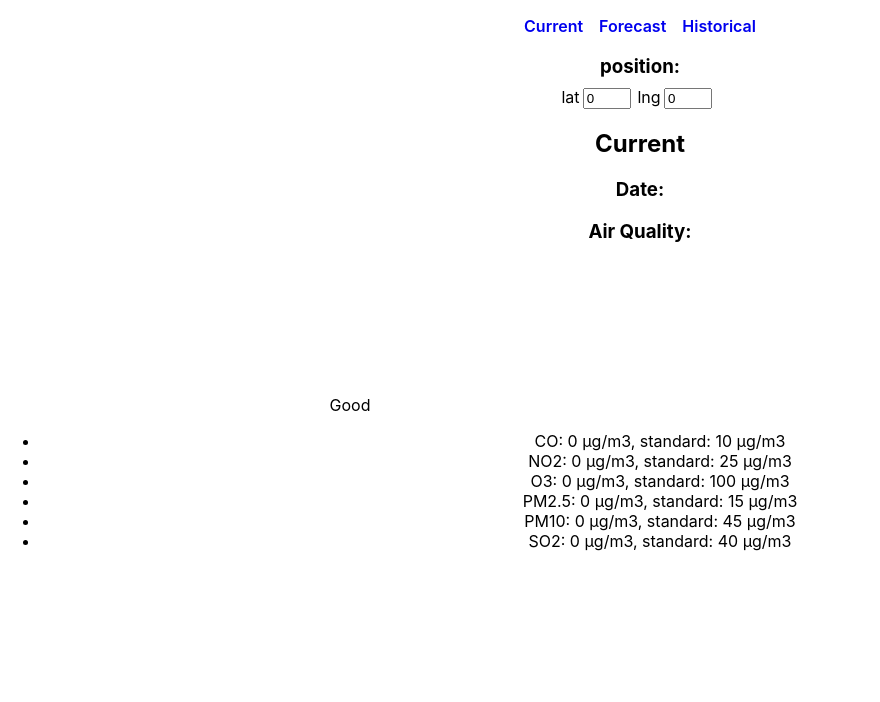
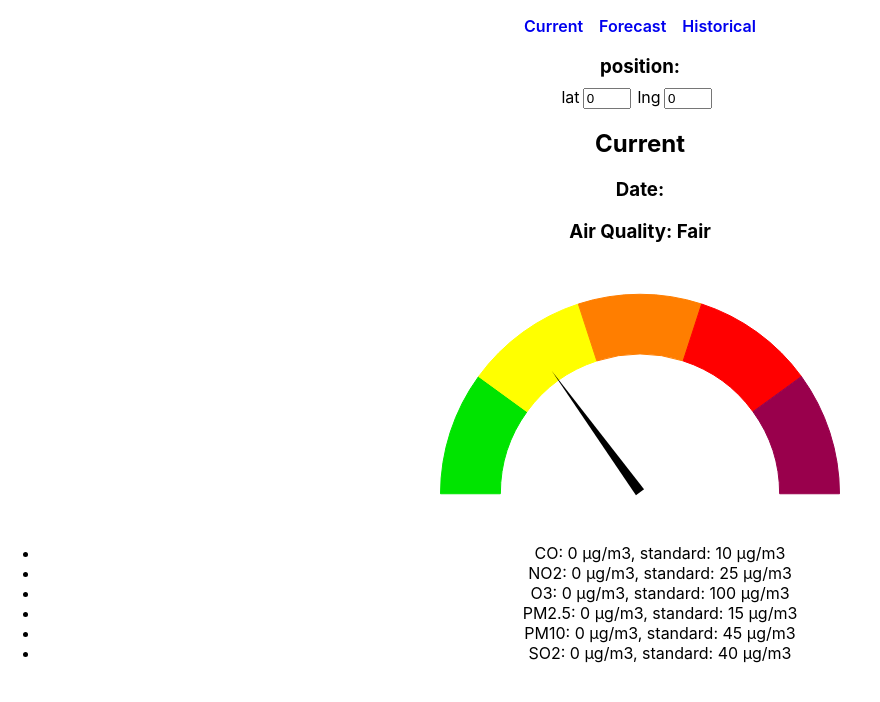
Before and after one commit to karolina269/aeroallergens, a React (Create React App) app: page /current in a window 1280 px wide. Shown: the top 702 px of the page, without its empty margins (0-880 px from the left). Built offline with nearby package versions, Linux system fonts and the light colour scheme; no server answers.

Commit message:
air quality gauge chart needle size and placement

```diff
--- a/src/views/Current.css
+++ b/src/views/Current.css
@@ -1,3 +1,4 @@
 .airQualityChart {
   max-width: 400px;
+  margin: auto;
 }
--- a/src/views/Current.tsx
+++ b/src/views/Current.tsx
@@ -16,7 +16,7 @@ const Current = (props: CurrentPollutionProps) => {
   const chartRef = useRef<any>(null);
   const [chartInstance, setChartInstance] = useState<any>(null);
   const [currentPollution, setCurrentPollution] = useState<PollutionData>({
-    aqi: 1,
+    aqi: 2,
     dt: "",
     components: {
       co: 0,
@@ -37,9 +37,13 @@ const Current = (props: CurrentPollutionProps) => {
         console.log(res.data);
         const date = new Date(res.data.list[0].dt * 1000).toUTCString();
         setCurrentPollution({ aqi: res.data.list[0].main.aqi, dt: date, components: res.data.list[0].components });
-        drawChartWithNeedle();
       })
-      .catch((error) => console.log(error));
+      .catch((error) => {
+        console.log(error);
+      })
+      .finally(() => {
+        drawChartWithNeedle(); // because of 429 (Too Many Requests)
+      });
   }, [props]);
 
   const data = {
@@ -76,26 +80,30 @@ const Current = (props: CurrentPollutionProps) => {
   };
 
   const drawNeedle = (chart: any) => {
+    if (!chart) {
+      return;
+    }
     const aqi = currentPollution.aqi;
     const needleValue = (180 / 5) * aqi - 180 / 10;
-    const center = chart.chartArea;
-    const ctx = chart.ctx;
+    const center = chart.chart.chartArea;
+    console.log(center);
+    const ctx = chart.chart.ctx;
     ctx.save();
-    ctx.translate(center.width / 2 + center.left, center.height / 2 + center.top);
-    ctx.rotate((Math.PI / 180) * (needleValue - 90)); // Rotate the needle to the corresponding value
+    ctx.translate(center.left + center.width / 2, center.height / 1.15);
+    ctx.rotate((Math.PI / 180) * (needleValue - 90));
     ctx.beginPath();
-    ctx.moveTo(0, -10);
+    ctx.moveTo(0, -150);
     ctx.lineTo(5, 0);
-    ctx.lineTo(0, 10);
+    ctx.lineTo(0, 0);
     ctx.lineTo(-5, 0);
     ctx.closePath();
-    // ctx.fillStyle = "black";
+    ctx.fillStyle = "black";
     ctx.fill();
     ctx.restore();
   };
 
   const drawChartWithNeedle = () => {
-    if (currentPollution.aqi && chartRef.current) {
+    if (chartRef.current) {
       if (chartInstance) {
         chartInstance.destroy();
       }
@@ -104,7 +112,6 @@ const Current = (props: CurrentPollutionProps) => {
         data: data,
         options: options,
       });
-      drawNeedle(newChartInstance);
       setChartInstance(newChartInstance);
     }
   };
@@ -113,11 +120,9 @@ const Current = (props: CurrentPollutionProps) => {
     <section className="currentPollution">
       <h2>Current</h2>
       <h3>Date: {currentPollution.dt}</h3>
-      <h3>Air Quality:</h3>
+      <h3>Air Quality: {AirQualityIndex[currentPollution.aqi]}</h3>
       <div className="airQualityChart">
-        {/* <Doughnut data={data} options={options} /> */}
         <canvas ref={chartRef} />
-        {AirQualityIndex[currentPollution.aqi]}
       </div>
       <ul>
         <li>
```
